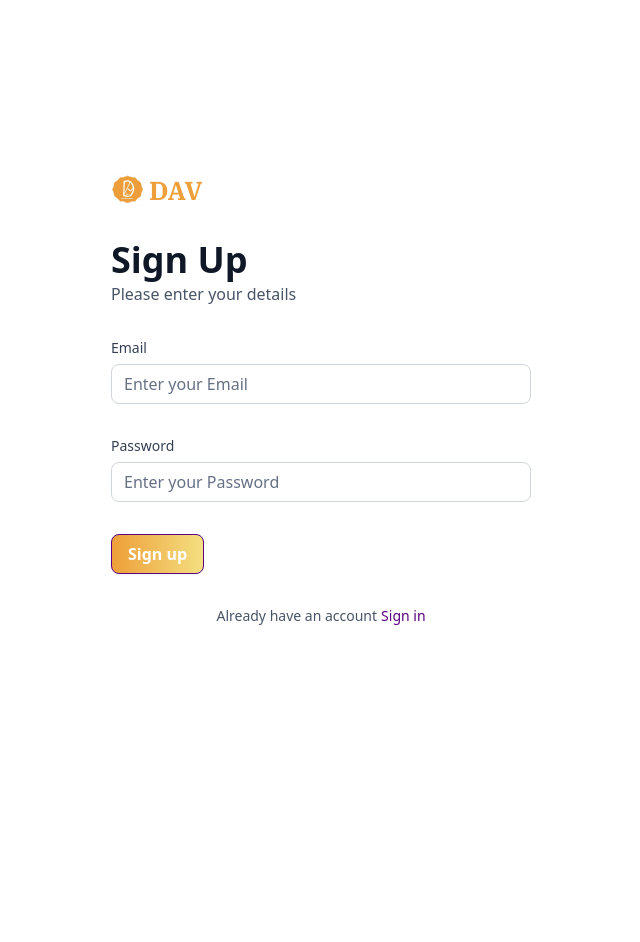
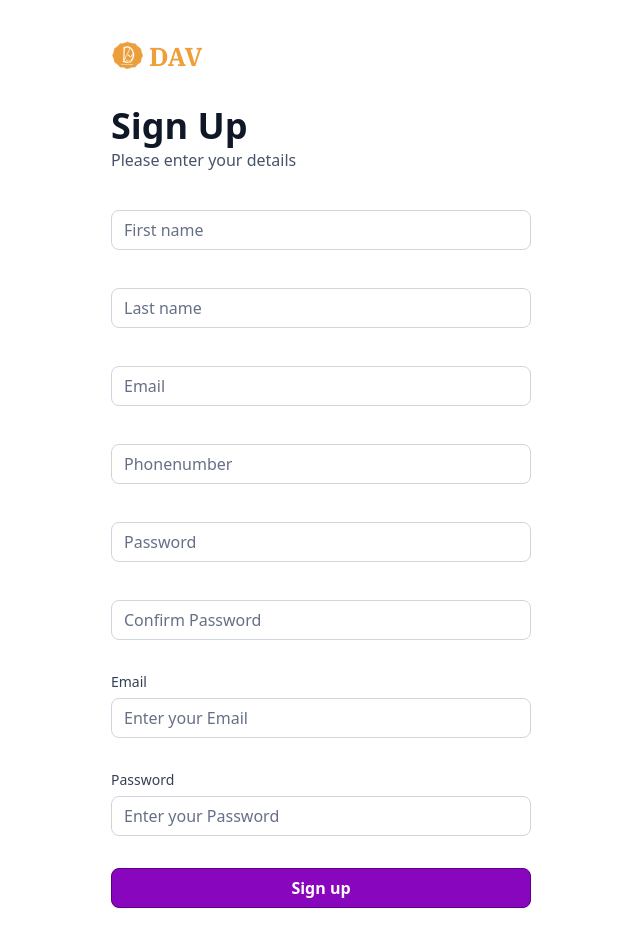
Before and after one commit to Davidson3556/DavBank, a Next.js app: page /sign-up in a window 1280 px wide. Shown: the top 942 px of the page, without its empty margins (319-959 px from the left). Before the commit the page ends 800 px from the top, so only its background shows below. Built offline with nearby package versions, Linux system fonts and the light colour scheme.

Commit message:
authform

```diff
--- a/app/globals.css
+++ b/app/globals.css
@@ -295,7 +295,7 @@
   }
 
   .form-btn {
-    @apply text-16 rounded-lg border border-bankGradient bg-bank-gradient font-semibold text-white shadow-form;
+    @apply text-16 rounded-lg border border-bankGradient bg-btncolor font-semibold text-white shadow-form;
   }
 
   .form-link {
--- a/components/ui/AuthForm.tsx
+++ b/components/ui/AuthForm.tsx
@@ -35,9 +35,11 @@ const Schema = z.object({
 const AuthForm = ({type}: {type: string}) => {
     const [user, setUser] = useState(null);
     const [isLoading, setIsLoading] = useState(false)
+
+    const formSchema = authFormSchema (type);
         // 1. Define your form.
-        const form = useForm<z.infer<typeof authFormSchema>>({
-          resolver: zodResolver(authFormSchema),
+        const form = useForm<z.infer<typeof formSchema>>({
+          resolver: zodResolver(formSchema),
           defaultValues: {
             email: "",
             password: "",
@@ -45,7 +47,7 @@ const AuthForm = ({type}: {type: string}) => {
         })
 
         // 2. Define a submit handler.
-        function onSubmit(values: z.infer<typeof authFormSchema>) {
+        function onSubmit(values: z.infer<typeof formSchema>) {
           // Do something with the form values.
           // ✅ This will be type-safe and validated.
           setIsLoading(true)
@@ -95,7 +97,35 @@ const AuthForm = ({type}: {type: string}) => {
                 <>
                 <Form {...form}>
                     <form onSubmit={form.handleSubmit(onSubmit)} className="space-y-8">
-
+                        {type === 'sign-up' && (
+                          <>
+                           <CustomInput
+                           control={form.control} name="firstName" label=""
+                           placeholder="First name"
+                    />
+                    <CustomInput
+                           control={form.control} name="lastName" label=""
+                           placeholder="Last name"
+                    />
+                    <CustomInput
+                           control={form.control} name="email" label=""
+                           placeholder="Email"
+                    />
+                    <CustomInput
+                           control={form.control} name="phoneNumber" label=""
+                           placeholder="Phonenumber"
+                    />
+                    <CustomInput
+                           control={form.control} name="password" label=""
+                           placeholder="Password"
+                    />
+                    <CustomInput
+                           control={form.control} name="confirmPassword" label=""
+                           placeholder="Confirm Password"
+                    />
+                          </>
+                        )
+                        }
 
                     {/* password */}
 
@@ -108,7 +138,8 @@ const AuthForm = ({type}: {type: string}) => {
                        placeholder="Enter your Password"
 
                     />
-                    <Button type="submit"
+                    <div className="flex flex-col gap-4">
+                       <Button type="submit"
                     disabled={isLoading}
                     className='form-btn'>
                       {isLoading?(
@@ -121,6 +152,8 @@ const AuthForm = ({type}: {type: string}) => {
                       ) :type === 'sign-in'
                         ?'Sign in': 'Sign up'}
                       </Button>
+                    </div>
+
                     </form>
                 </Form>
                 <footer className="flex justify-center gap-1">
--- a/components/ui/CustomInput.tsx
+++ b/components/ui/CustomInput.tsx
@@ -5,9 +5,11 @@ import { Control, FieldPath } from 'react-hook-form'
 import { z } from 'zod'
 import { authFormSchema } from '@/lib/utils'
 
+const formSchema = authFormSchema('sign-up')
+
 interface CustomInput{
-  control:  Control<z.infer<typeof authFormSchema>>,
-  name: FieldPath<z.infer<typeof authFormSchema>>,
+  control:  Control<z.infer<typeof formSchema>>,
+  name: FieldPath<z.infer<typeof formSchema>>,
   label: string,
   placeholder: string
 
--- a/lib/utils.ts
+++ b/lib/utils.ts
@@ -194,8 +194,12 @@ export const getTransactionStatus = (date: Date) => {
 
   return date > twoDaysAgo ? "Processing" : "Success";
 };
-export const authFormSchema = z.object({
-    email: z.string().email(),
-    password:z.string().min(8)
+export const authFormSchema =(type:string) => z.object({
+    email: type ==='sign-in' ?z.string().optional(): z.string().email(),
+    password: type ==='sign-in' ?z.string().optional(): z.string().min(8),
+    firstName: type ==='sign-in' ?z.string().optional(): z.string().min(3),
+    lastName: type ==='sign-in' ?z.string().optional(): z.string().min(3),
+    phoneNumber: type ==='sign-in' ?z.string().optional(): z.string().min(3),
+    confirmPassword:type ==='sign-in' ?z.string().optional(): z.string().min(3),
 
   })
--- a/tailwind.config.ts
+++ b/tailwind.config.ts
@@ -24,6 +24,7 @@ const config = {
           1: "rgba(255, 255, 255, 0.10)",
         },
         bankGradient: "#5B0080",
+        btncolor:"#8906BF",
         sideBarColor:"#330546",
         indigo: {
           500: "#6172F3",
```
